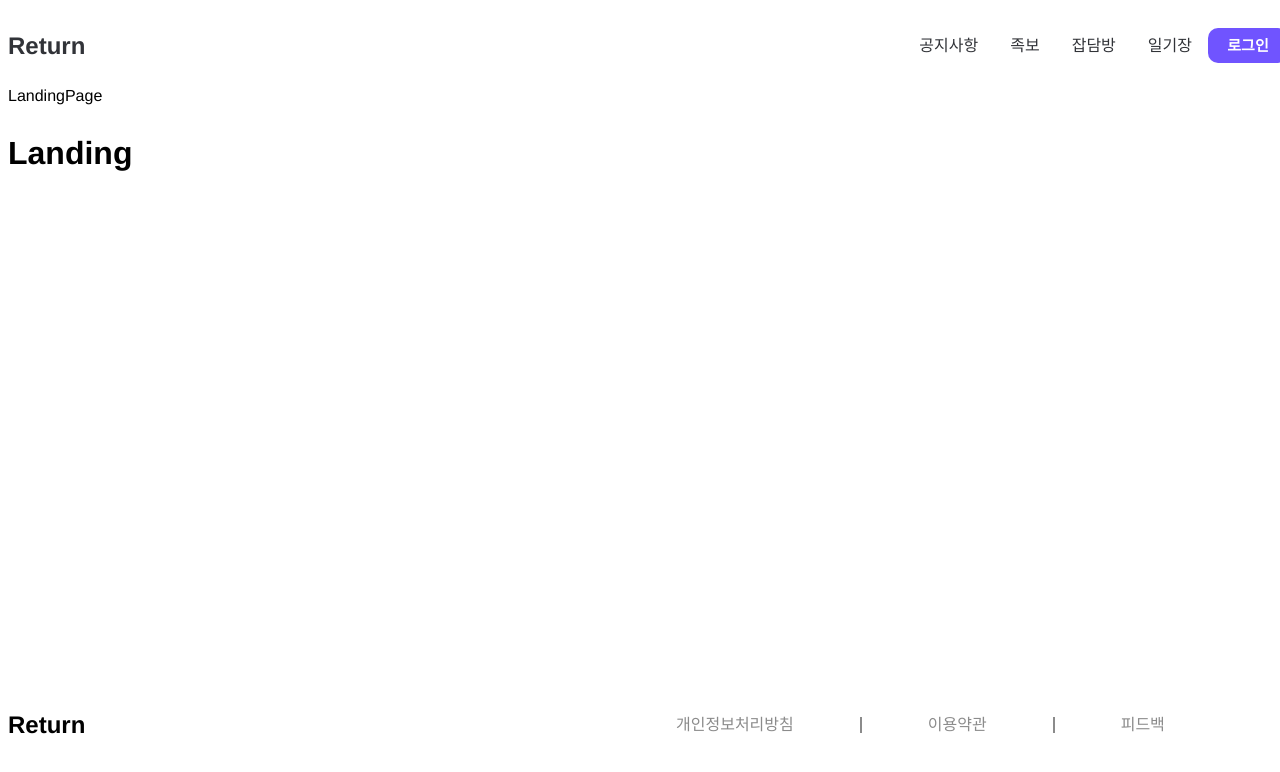
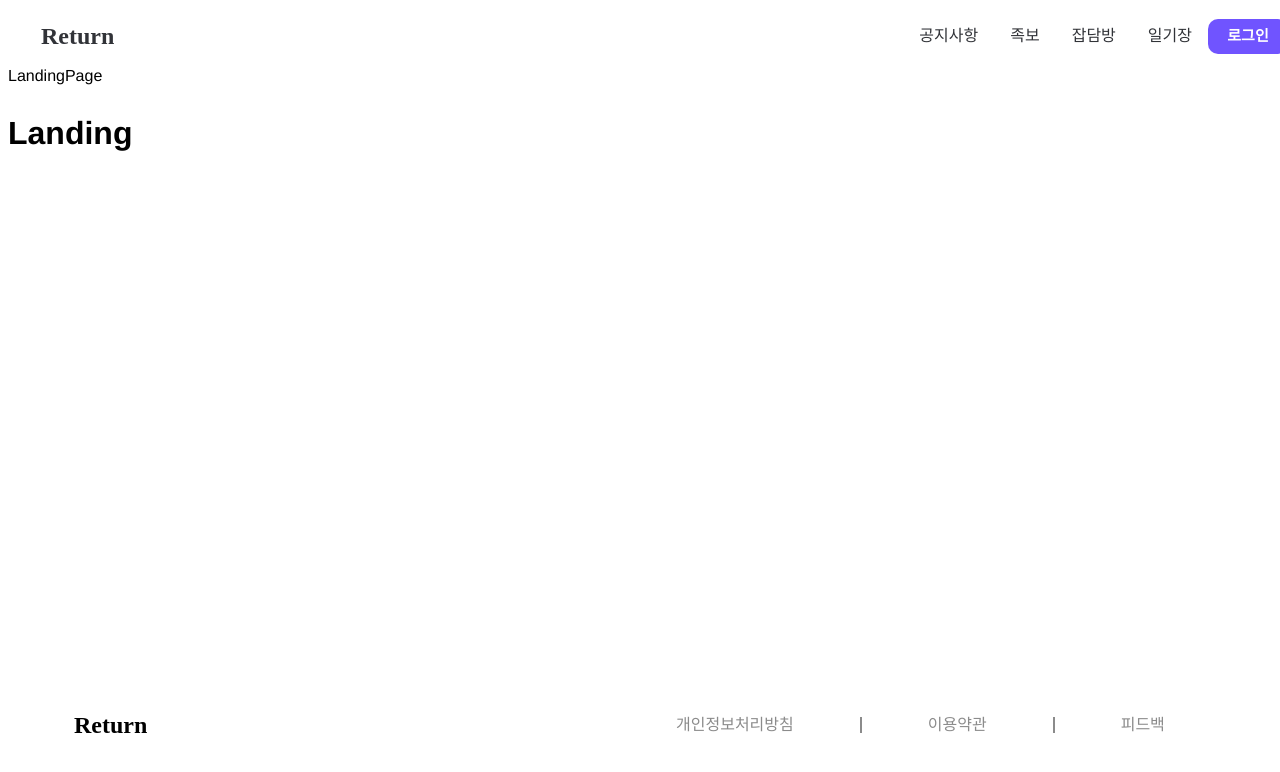
Before and after one commit to KHU-RETURN/return-community-frontend, a React (Create React App) app: page / in a window 1280 px wide. Shown: the top 772 px of the page. Built offline with nearby package versions, Linux system fonts and the light colour scheme.

Commit message:
[chore]: 추후 로고 css 적용 위한 컴포넌트 제작

```diff
--- a/src/components/Footer.js
+++ b/src/components/Footer.js
@@ -10,7 +10,7 @@ const Footer = () => {
   return (
     <>
       <Wrapper>
-        <h2>Return</h2>
+        <ReturnLogo>Return</ReturnLogo>
         <NavBar>
           <NavElement className="start">개인정보처리방침</NavElement>
           <NavElement>이용약관</NavElement>
@@ -31,6 +31,13 @@ const Wrapper = styled.div`
   bottom: 0;
   align-items: center;
   justify-content: space-between;
+`;
+
+const ReturnLogo = styled.div`
+  padding: 0 66px;
+  font-family: Pretendard;
+  font-size: 24px;
+  font-weight: 800;
 `;
 
 const NavBar = styled.nav`
--- a/src/components/Header.js
+++ b/src/components/Header.js
@@ -14,7 +14,7 @@ const Header = () => {
   return (
     <Wrapper>
       <Link to="/">
-          <h2>Return</h2>
+        <ReturnLogo>Return</ReturnLogo>
       </Link>
       <NavBar>
           <Link
@@ -73,6 +73,7 @@ const Wrapper = styled.div`
   display: flex;
   flex-direction : row;
   text-align: center;
+  align-items: center;
   justify-content: space-between;
   a{
     text-decoration: none;
@@ -82,7 +83,13 @@ const Wrapper = styled.div`
     color: #313338;
     padding: 1rem;
   }
+`;
 
+const ReturnLogo = styled.div`
+  padding: 0 33px;
+  font-family: Pretendard;
+  font-size: 24px;
+  font-weight: 800;
 `;
 
 const NavBar = styled.div`
```
